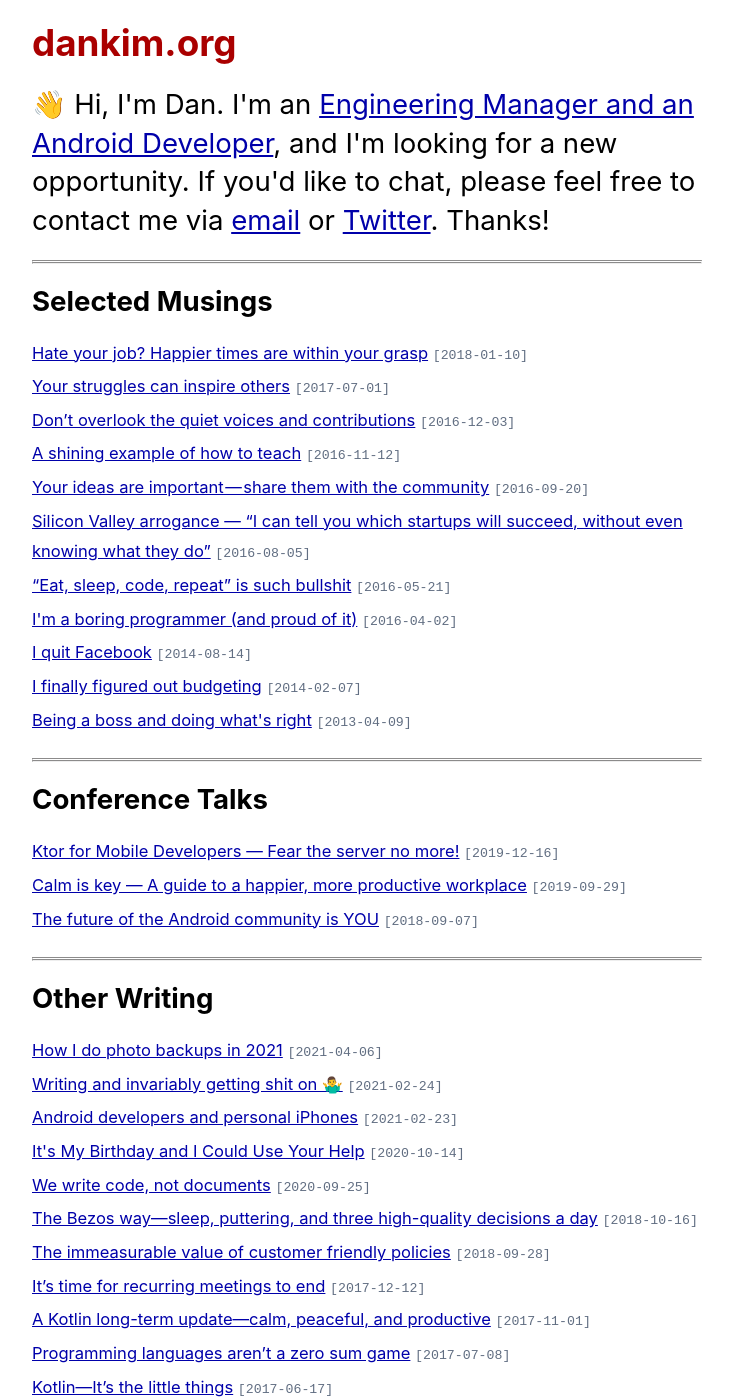
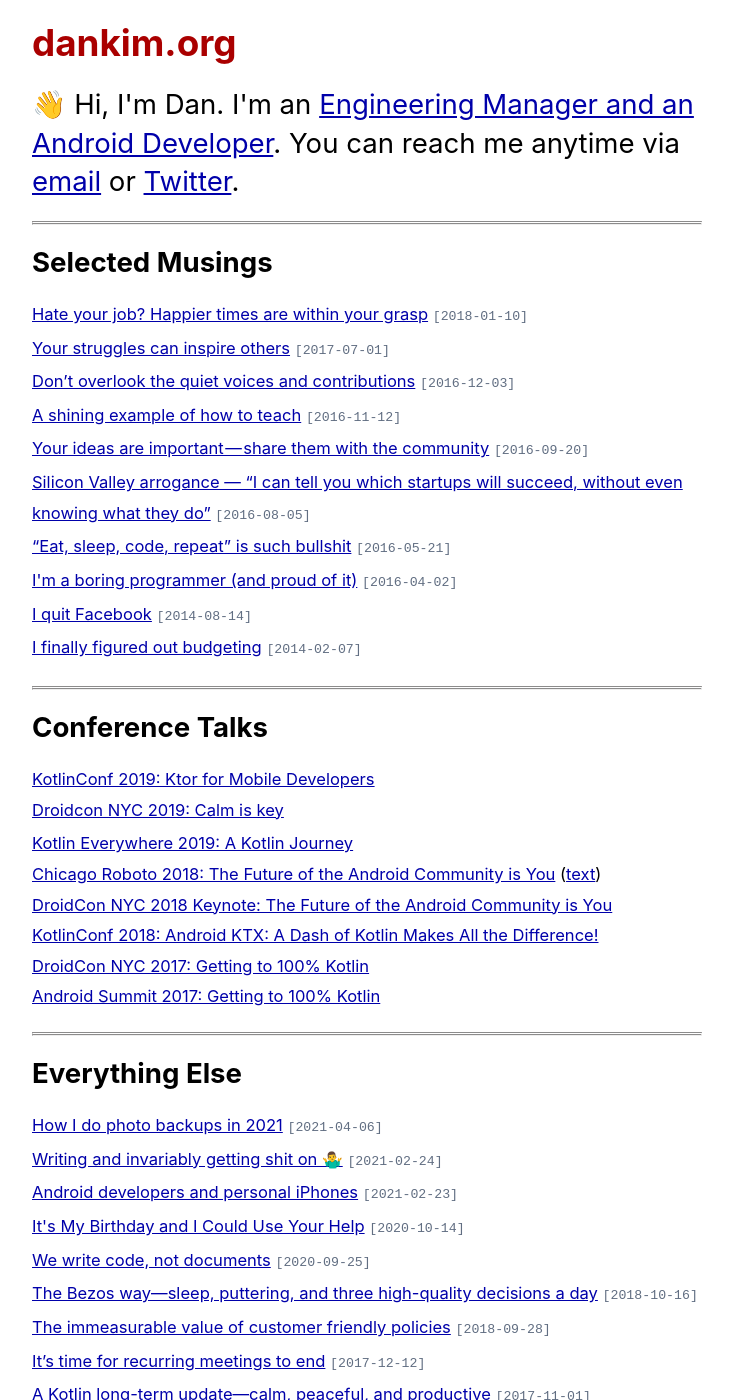
Before and after one commit to lateplate/lateplate.github.io, a Jekyll site: the page built from index.html, in a window 1280 px wide and 1400 px high. Shown: the whole window, without its empty margins (273-1006 px from the left). Built offline with Jekyll 4.4.1, drawn with Linux system fonts in a browser that asks for light colours; some of the changed text lies outside the part shown.

Commit message:
Update index

```diff
--- a/index.html
+++ b/index.html
@@ -3,8 +3,8 @@
 title: dankim.org
 ---
 <p class="big">👋 Hi, I'm Dan. I'm an <a href="/assets/dan_kim_resume.pdf">
-  Engineering Manager and an Android Developer</a>, and I'm looking for a new opportunity. If you'd like to chat, please feel free to contact me
-  via <a href="mailto:hello@dankim.org">email</a> or <a href="https://twitter.com/dankim">Twitter</a>. Thanks!
+  Engineering Manager and an Android Developer</a>. You can reach me anytime
+  via <a href="mailto:hello@dankim.org">email</a> or <a href="https://twitter.com/dankim">Twitter</a>.
 </p>
 <hr class="fancy"/>
 <div id="home">
@@ -23,17 +23,17 @@
     <hr class="fancy"/>
     <h2>Conference Talks</h2>
     <ul class="posts">
-        {% for post in site.posts %}
-        <li>
-            {% if post.type == "talk" %}
-            <a href="{{ post.url }}" class="post_title">{{ post.title }}</a> <span>[{{ post.date | date: "%Y-%m-%d" }}]</span>
-            {% endif %}
-        </li>
-        {% endfor %}
+        <li><a href="/2019/12/16/kotlinconf-2019-ktor.html" class="post_title">KotlinConf 2019: Ktor for Mobile Developers</a</li>
+        <li><a href="/2019/09/29/droidcon-nyc-calm-is-key.html" class="post_title">Droidcon NYC 2019: Calm is key</a><span></li>
+        <li><a href="https://www.youtube.com/watch?v=tnBVD6WLj9M" class="post_title">Kotlin Everywhere 2019: A Kotlin Journey</a></li>
+        <li><a href="https://www.youtube.com/watch?v=BSmtImhy6kE" class="post_title">Chicago Roboto 2018: The Future of the Android Community is You</a> (<a href="/2018/09/07/the-future-of-the-android-community-is-you.html" class="post_title">text</a>)</li>
+        <li><a href="https://www.youtube.com/watch?v=NRUmRtCv0co" class="post_title">DroidCon NYC 2018 Keynote: The Future of the Android Community is You</a></li>
+        <li><a href="https://www.youtube.com/watch?v=LP3PaPrIFHo" class="post_title">KotlinConf 2018: Android KTX: A Dash of Kotlin Makes All the Difference!</a></li>
+        <li><a href="https://www.youtube.com/watch?v=fsUF5f4GnHc" class="post_title">DroidCon NYC 2017: Getting to 100% Kotlin</a></li>
+        <li><a href="https://www.youtube.com/watch?v=wsQfyNilJAI" class="post_title">Android Summit 2017: Getting to 100% Kotlin</a></li>
     </ul>
-
     <hr class="fancy"/>
-    <h2>Other Writing</h2>
+    <h2>Everything Else</h2>
     <ul class="posts">
         {% for post in site.posts %}
         <li>
```
Also changed, not shown: _posts/2013-04-09-being-a-boss-and-doing-whats-right.md (+1 -1 lines).
